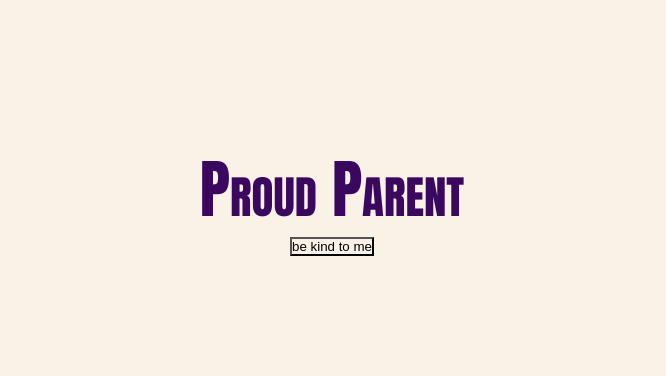
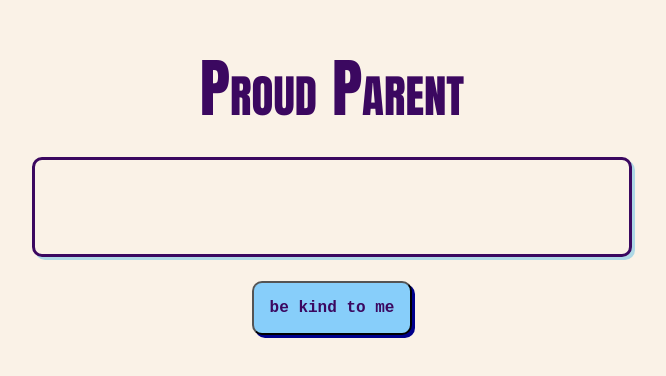
Before and after one commit to l-m-meyer/proud-parent-generator, a React (Create React App) app in the folder client/: page / in a window 1280 px wide. Shown: the part 210-586 px from the top of the page, without its empty margins (308-974 px from the left). Built offline with nearby package versions, Linux system fonts and the light colour scheme.

Commit message:
Refactor components to include QuoteContainer

```diff
--- a/client/src/App.js
+++ b/client/src/App.js
@@ -1,6 +1,7 @@
 import './App.css';
 import { useState } from 'react';
 import axios from 'axios';
+import QuoteContainer from './components/QuoteContainer';
 import Quote from './components/Quote';
 import Button from './components/Button';
 
@@ -19,12 +20,10 @@ function App() {
   return (
     <div className="App">
       <h1>Proud Parent</h1>
-      <Quote phrase={phrase} />
-      <Button
+      <QuoteContainer
+        phrase={phrase}
         queryServer={queryServer}
-      >
-        be kind to me
-      </Button>
+      />
     </div>
   );
 }
--- a/client/src/components/Button.js
+++ b/client/src/components/Button.js
@@ -1,3 +1,4 @@
+import './Button.css';
 
 export default function Button(props) {
   const { queryServer } = props;
--- a/client/src/components/Quote.js
+++ b/client/src/components/Quote.js
@@ -1,9 +1,9 @@
+import './Quote.css';
 
+export default function Quote(props) {
 
-export default function Quote({ phrase }) {
+  const { phrase } = props;
   return (
-    <article>
-      <h3>{phrase}</h3>
-    </article>
+    <h3>{props.children}</h3>
   );
 };
```
